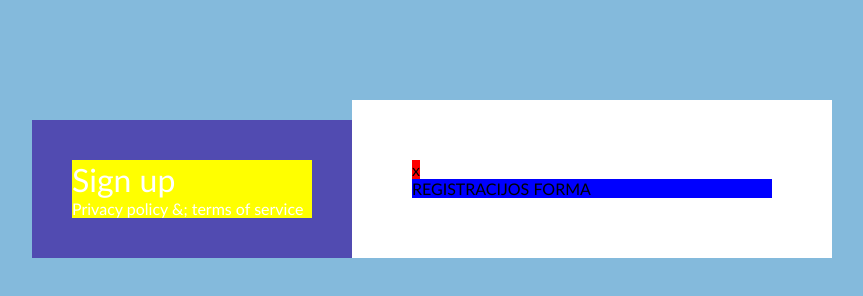
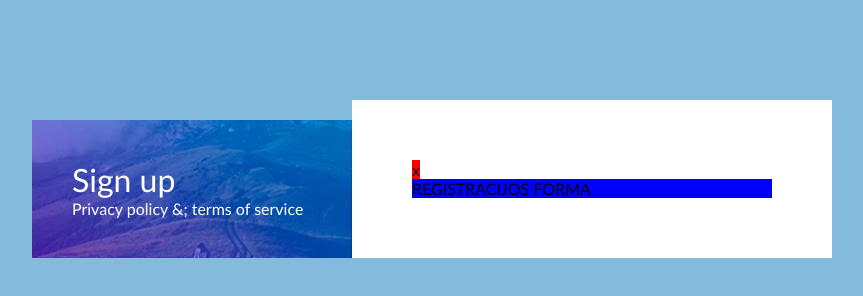
Before and after one commit to brokenfingers/6-sign-up, a website: page index.html in a window 1280 px wide. Shown: the whole page, without its empty margins (208-1071 px from the left). Drawn offline with Linux system fonts and the light colour scheme.

Commit message:
left background

```diff
--- a/css/main.css
+++ b/css/main.css
@@ -24,20 +24,27 @@ main {
     width: 40%;
     float: left;
     background-color:#514BB1;
+    background-image: url(../img/left.jpg);
+    /* background-repeat: no-repeat; */
+    background-position: center;
+    background-size: cover;
+
+    /* height: 450px; */
+
     color: #ffffff;
 }
 
 .main-title {
     font-size: 32px;
     font-weight: normal;
-    background-color: yellow;
+    /* background-color: yellow; */
     display:inline-block;
     width: 100%;
 }
 
 .bottom-links {
     color: #fff;
-    background-color: yellow;
+    /* background-color: yellow; */
     display:inline-block;
     width: 100%;
 }
```
Also changed, not shown: img/left.jpg (added).
